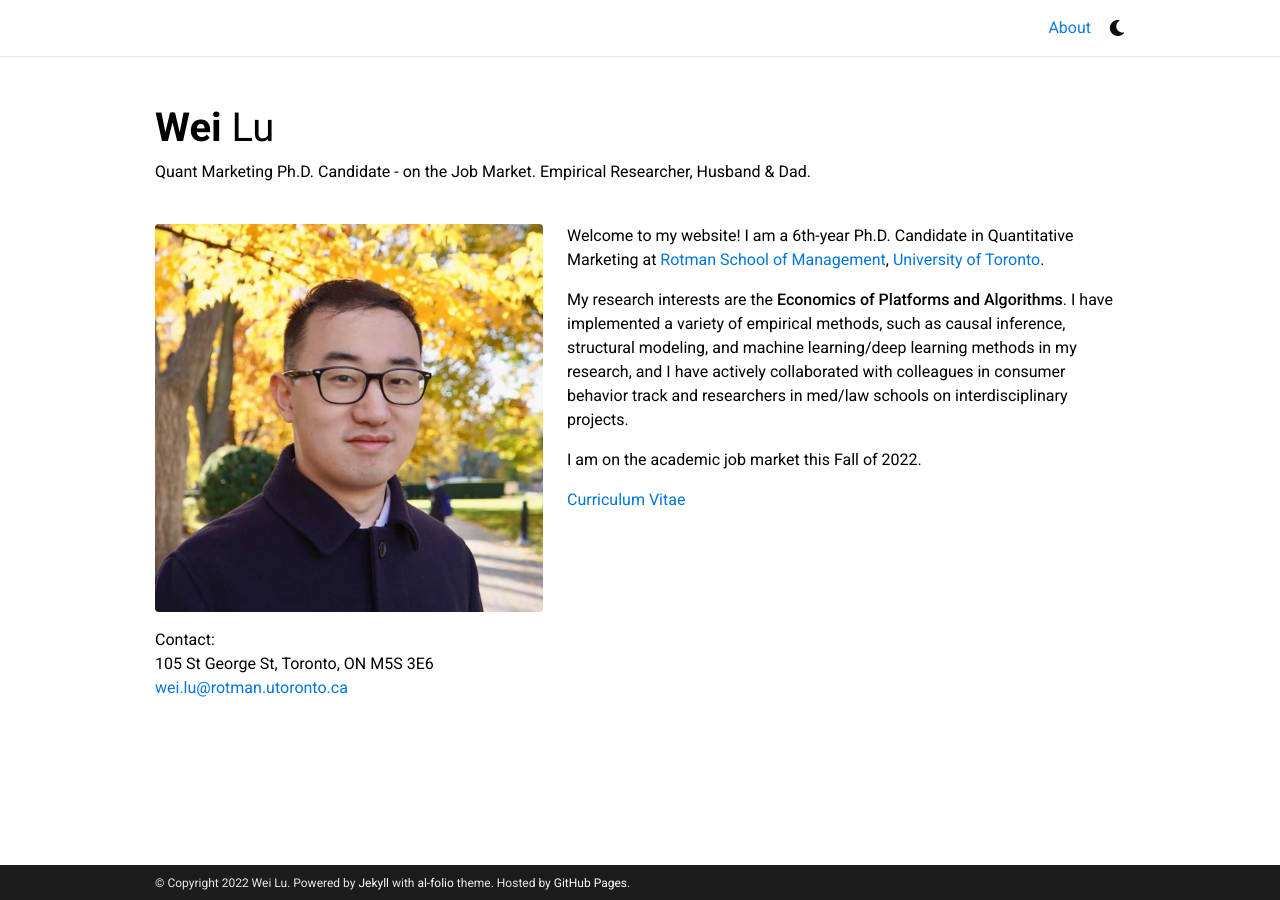
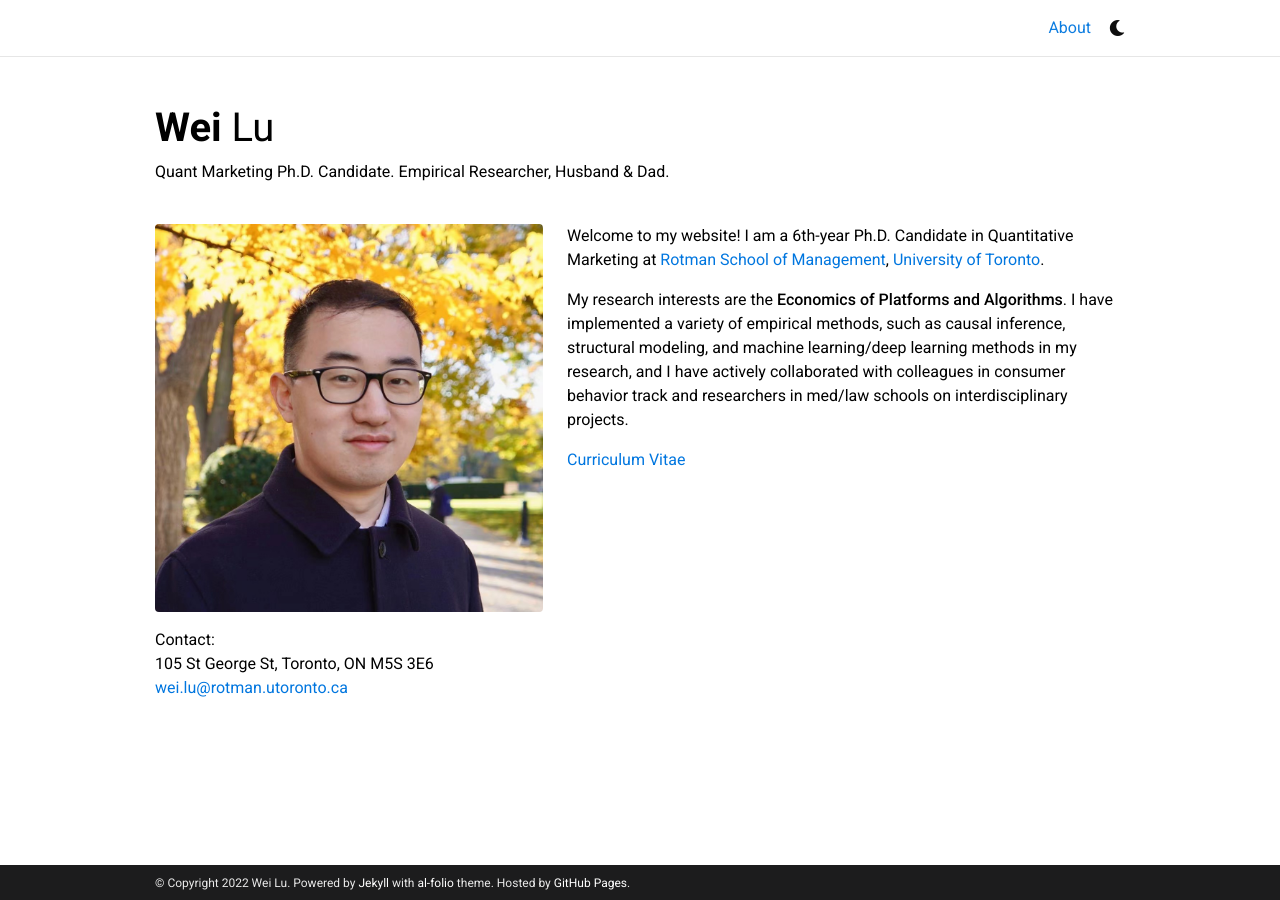
Before and after one commit to weilu-mkt/weilu-mkt.github.io, a Jekyll site: the page built from _pages/about.md, in a window 1280 px wide. Built offline with Jekyll 4.4.1, drawn with Linux system fonts in a browser that asks for light colours; full-size pictures stand in for the smaller copies a plugin makes; comment, search, counter and statistics services are not loaded; a style sheet for code colours, icons or effects is not loaded.

Commit message:
Update about.md

```diff
--- a/_pages/about.md
+++ b/_pages/about.md
@@ -2,7 +2,7 @@
 layout: about
 title: About
 permalink: /
-subtitle: Quant Marketing Ph.D. Candidate - on the Job Market. Empirical Researcher, Husband & Dad.
+subtitle: Quant Marketing Ph.D. Candidate. Empirical Researcher, Husband & Dad.
 
 profile:
   align: left
@@ -24,6 +24,4 @@ Welcome to my website! I am a 6th-year Ph.D. Candidate in Quantitative Marketing
 
 My research interests are the **Economics of Platforms and Algorithms**. I have implemented a variety of empirical methods, such as causal inference, structural modeling, and machine learning/deep learning methods in my research, and I have actively collaborated with colleagues in consumer behavior track and researchers in med/law schools on interdisciplinary projects.
 
-I am on the academic job market this Fall of 2022.
-
 [Curriculum Vitae](/assets/pdf/CV_20221101.pdf)
```
